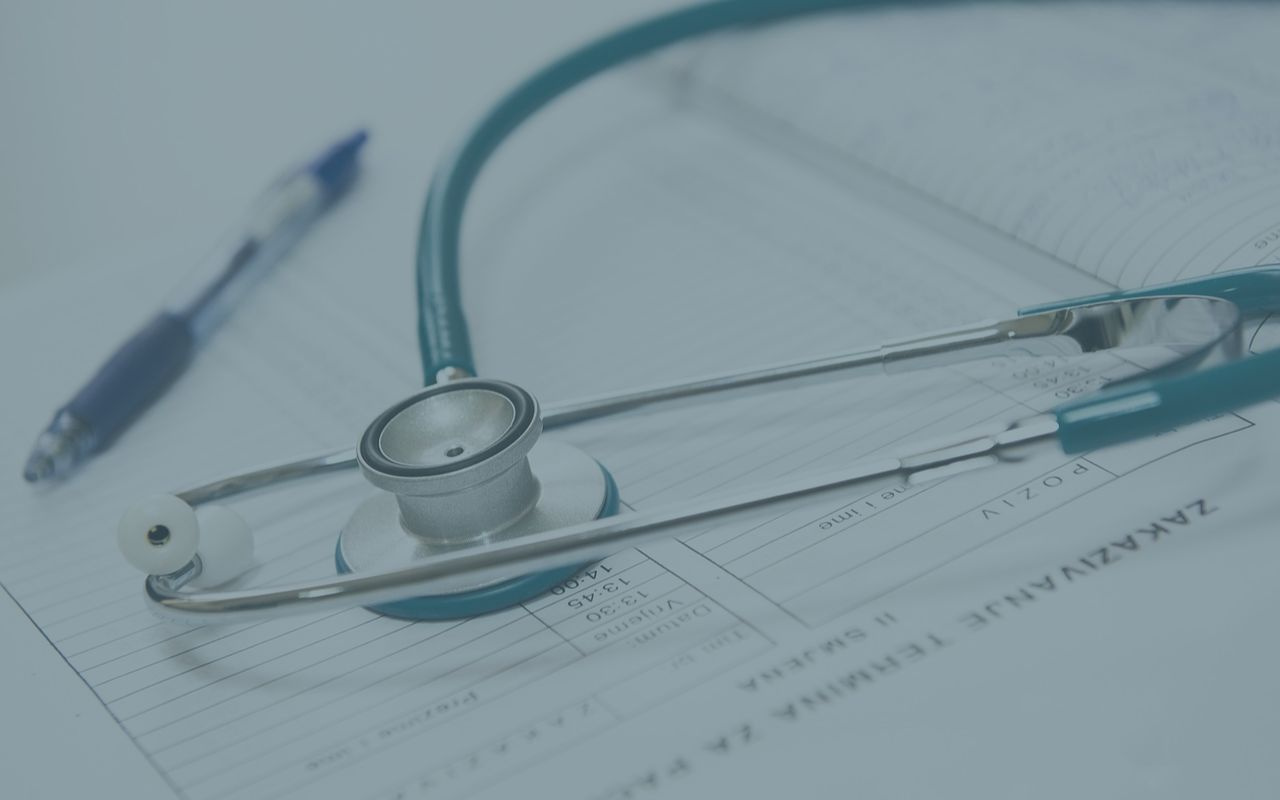
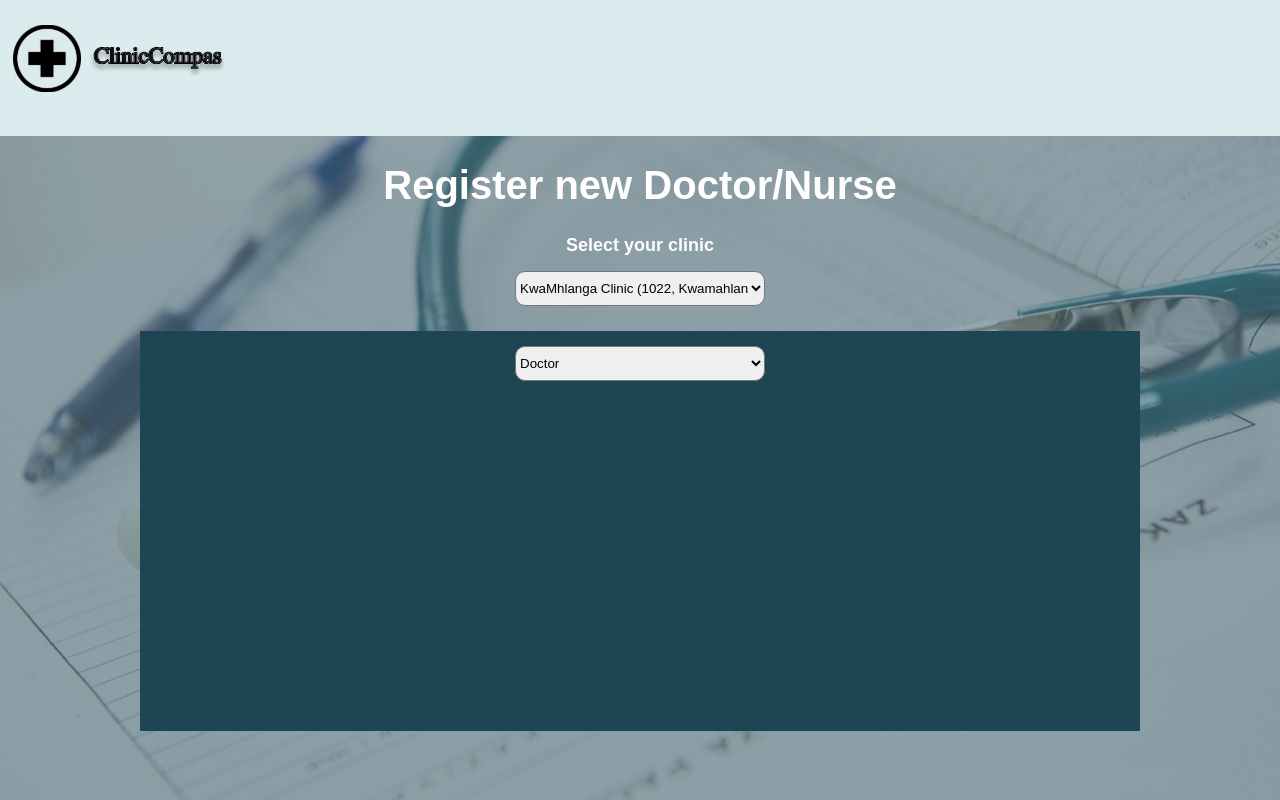
Before and after one commit to BathabileMkhabela/ClinicCampass.Web, a React (Create React App) app: page /register-staff in a window 1280 px wide. Before the commit this address had no page. Built offline with nearby package versions, Linux system fonts and the light colour scheme.

Commit message:
complete login page auth

```diff
--- a/src/App.js
+++ b/src/App.js
@@ -7,6 +7,7 @@ import PatientsWaitingConsultPage from "./features/admin/pages/patients_waiting_
 import ConsultationRoomPage from "./features/admin/pages/consultation_room_page";
 import ViewStaffPage from "./features/admin/pages/view_staff_page";
 import ManageStaffPage from "./features/admin/pages/manage_staff_page";
+import RegisterNewStaffPage from "./features/admin/pages/register_new_stafff_page";
 const App = () => {
   return (
     <Router>
@@ -19,6 +20,7 @@ const App = () => {
           <Route path="/consultation-room" element={<ConsultationRoomPage/>}/>
           <Route path="/view-staff" element={<ViewStaffPage/>}/>
           <Route path="/manage-staff" element={<ManageStaffPage/>}/>
+          <Route path="/register-staff" element={<RegisterNewStaffPage/>}/>
         </Routes>
 
     </Router>
--- a/src/features/admin/components/adminLogin_components/textField_component.jsx
+++ b/src/features/admin/components/adminLogin_components/textField_component.jsx
@@ -1,8 +1,8 @@
-export default function TextFieldComponent({name,label,placeholder,type}){
+export default function TextFieldComponent({name,label,placeholder,type,inputID}){
     return(
         <div className="textfield_container">
              <label for={name}><b>{label}</b></label>
-             <input type={type} placeholder={placeholder} name={name} required/>
+             <input  type={type} placeholder={placeholder} name={name} required id={inputID}/>
         </div>
     );
 }
--- a/src/features/admin/components/manage_staff_page_comp/staff_info_actionBtns_container.jsx
+++ b/src/features/admin/components/manage_staff_page_comp/staff_info_actionBtns_container.jsx
@@ -2,12 +2,15 @@ import deleteIcon from "../../../../assets/admin_assets/icons/remove_doctore_bin
 import addNewMemberIcon from "../.././../../assets/admin_assets/icons/add_new_staff_icon.svg";
 import "../../../../styles/admin_styles.css";
 import useOpenCloseDialogStore from "../../../states/openDialogStore";
+import { useNavigate } from 'react-router-dom';
+
 export default function StaffInfoActionBtns(){
+    const navigate = useNavigate();
     const setRemoveStaff = useOpenCloseDialogStore((state)=>state.setModalRemoveStuffConfirm);
     return(
         <div className="staff_info_actionBtns">
             <button type="button" className="deleteMember_button" onClick={setRemoveStaff}><img src={deleteIcon} alt="" className="deleteIcon"/>Remove member</button>
-            <button type="button" className="addNewMember_button"><img src={addNewMemberIcon} alt="" className="addNewMemberIcon"/>Add new Doctor/Nurse</button>
+            <button type="button" className="addNewMember_button" onClick={()=>navigate('/register-staff')}><img src={addNewMemberIcon} alt="" className="addNewMemberIcon"/>Add new Doctor/Nurse</button>
         </div>
     );
 }
--- a/src/features/admin/components/pre-check_components/modal_components/modal_cancel_appmnt_btn.jsx
+++ b/src/features/admin/components/pre-check_components/modal_components/modal_cancel_appmnt_btn.jsx
@@ -1,9 +1,11 @@
 import "../../../../../styles/modal.css"
 import cancelAppmntIconSrc from "../../../../../assets/admin_assets/icons/cancel_appmnt_btnIcon.svg";
+import { useNavigate } from 'react-router-dom';
 export default function ModalCancelAppmntBtnComp(){
+    const navigate = useNavigate();
     return(
         <div className="modal_cancel_AppmntBtn_Container">
-            <button type="button" className="modal_cancel_appmnt">
+            <button type="button" className="modal_cancel_appmnt" onClick={()=>navigate('/Admin-dashboard')}>
                 <img src={cancelAppmntIconSrc} alt="" className="cancel_appmnt_icon"/><p>Cancel</p>
             </button>
         </div>
--- /dev/null
+++ b/src/features/admin/components/register_staff_components/designation_dropDown..jsx
@@ -0,0 +1,16 @@
+export default function DesignationDropDown(){
+    return(
+        <div className="select_clinic_dropdownField">
+
+     <label>
+     </label>
+       <select>
+         <option value="clinic1">Doctor</option>
+
+         <option value="clinic2">Nurse</option>
+       </select>
+
+
+   </div>
+    );
+}
--- /dev/null
+++ b/src/features/admin/components/register_staff_components/registration_container.jsx
@@ -0,0 +1,15 @@
+import "../../../../styles/admin_styles.css";
+import DesignationDropDown from "./designation_dropDown.";
+export default function StaffRegistrationContainer(){
+    return(
+        <div className="staff_register_container">
+            <div className="personal_info_container">
+                <DesignationDropDown/>
+            </div>
+            <div className="staff_register_separatorLine"></div>
+            <div className="contact_info_container">
+
+            </div>
+        </div>
+    );
+}
--- /dev/null
+++ b/src/features/admin/components/register_staff_components/selectClinic_dropdownTextField.jsx
@@ -0,0 +1,18 @@
+import "../../../../styles/admin_styles.css";
+export default function SelectCinicDropDownField(){
+    return(
+    <div className="select_clinic_dropdownField">
+
+     <label>
+        Select your clinic
+     </label>
+       <select>
+         <option value="clinic1">KwaMhlanga Clinic (1022, Kwamahlanga-Ia, KwaMhlanga)</option>
+
+         <option value="clinic2">Kwaggafontein Clinic (Masilela St, Kwaggafontein-C, Kwaggafontein)</option>
+       </select>
+
+
+   </div>
+    );
+}
--- a/src/features/admin/pages/adminLogin_page.jsx
+++ b/src/features/admin/pages/adminLogin_page.jsx
@@ -3,16 +3,29 @@ import LoginTitle from "../components/adminLogin_components/logInTitle";
 import TextFieldComponent from "../components/adminLogin_components/textField_component";
 import LoginButtonComponent from "../components/adminLogin_components/login_btn_component";
 import { useNavigate } from 'react-router-dom';
+import useOpenCloseDialogStore from "../../states/openDialogStore";
+import useAdminAuthStore from "../../states/admin_auth_stateStore";
 export default function AdminLoginPage(){
+
+
+    const getAdminAuthStaffNum = useAdminAuthStore((state)=>state.adminStaffNum);
+    const getAdminAuthPWD = useAdminAuthStore((state)=>state.adminPWD);
+    function authStaffMember(){
+        if(getAdminAuthStaffNum === String(document.getElementById("staffNumber").value) && getAdminAuthPWD === String(document.getElementById("staffPassword").value)){
+           navigate('/Admin-dashboard');
+        }else{
+            alert(`${getAdminAuthPWD } ${getAdminAuthStaffNum}`)
+        }
+    };
     const navigate = useNavigate();
     return(
         <div className="login_page">
             <TopHomeHeader/>
             <div className="login_container">
                 <LoginTitle/>
-                <TextFieldComponent label={"Staff Number"} name={"staffNumber"} type={"text"} placeholder={"Enter your staff Number"}/>
-                <TextFieldComponent label={"Password"} name={"password"} type={"password"} placeholder={"Enter your password"}/>
-                <LoginButtonComponent login={() => navigate('/Admin-dashboard')}/>
+                <TextFieldComponent  inputID={"staffNumber"} label={"Staff Number"} name={"staffNumber"} type={"text"} placeholder={"Enter your staff Number"}/>
+                <TextFieldComponent inputID={"staffPassword"} label={"Password"} name={"password"} type={"password"} placeholder={"Enter your password"}/>
+                <LoginButtonComponent login={authStaffMember}/>
             </div>
         </div>
     );
--- /dev/null
+++ b/src/features/admin/pages/register_new_stafff_page.jsx
@@ -0,0 +1,15 @@
+import H1titleComponent from "../../components/h1_title_component";
+import TopHomeHeader from "../../components/header";
+import SelectCinicDropDownField from "../components/register_staff_components/selectClinic_dropdownTextField";
+import StaffRegistrationContainer from "../components/register_staff_components/registration_container";
+export default function RegisterNewStaffPage(){
+    return(
+        <div className="register_new_staff_page_container">
+
+            <TopHomeHeader/>
+            <H1titleComponent title={"Register new Doctor/Nurse"}/>
+            <SelectCinicDropDownField/>
+            <StaffRegistrationContainer/>
+        </div>
+    );
+}
--- /dev/null
+++ b/src/features/states/admin_auth_stateStore.js
@@ -0,0 +1,15 @@
+import { create } from 'zustand';
+
+const useAdminAuthStore = create((set)=>({
+    adminStaffNum: '123456789',
+    adminPWD: '987654321',
+    authMessage: '',
+
+    authMessageLoggedIn: ()=> set((state)=>({
+       authMessage: 'Successfully logged-in'
+    })),
+    authMessageIncorrectPWD: ()=> set((state)=>({
+         authMessage: 'Incorrect staff number or password',
+    })),
+}))
+export default useAdminAuthStore
--- a/src/styles/admin_styles.css
+++ b/src/styles/admin_styles.css
@@ -727,6 +727,29 @@ h1{
  font-size: var(--button-fontsize);
  font-size: var(--button-fontWeight);
 }
-.Login_title{
-
+.select_clinic_dropdownField{
+    display: flex;
+    flex-direction: column;
+    width: 250px;
+    margin: auto;
 }
+.select_clinic_dropdownField select{
+    width: 250px;
+    height: 35px;
+    border-radius: var(--border-radius);
+    margin-top: 15px;
+}
+.select_clinic_dropdownField label{
+    text-align: center;
+    color: var(--white-color);
+    font-size: var(--sub-title-fontSize);
+    font-weight: var(--sub-title-fontWeight);
+}
+.staff_register_container{
+    background-color: var(--primary-color);
+    width: 1000px;
+    height: 400px;
+    margin: auto;
+    margin-top: 25px;
+    margin-bottom: 25px;
+}
```
Also changed, not shown: src/App.css (deleted, +0 -38 lines), 1 other file (tests, documents, lock files or other folders).
